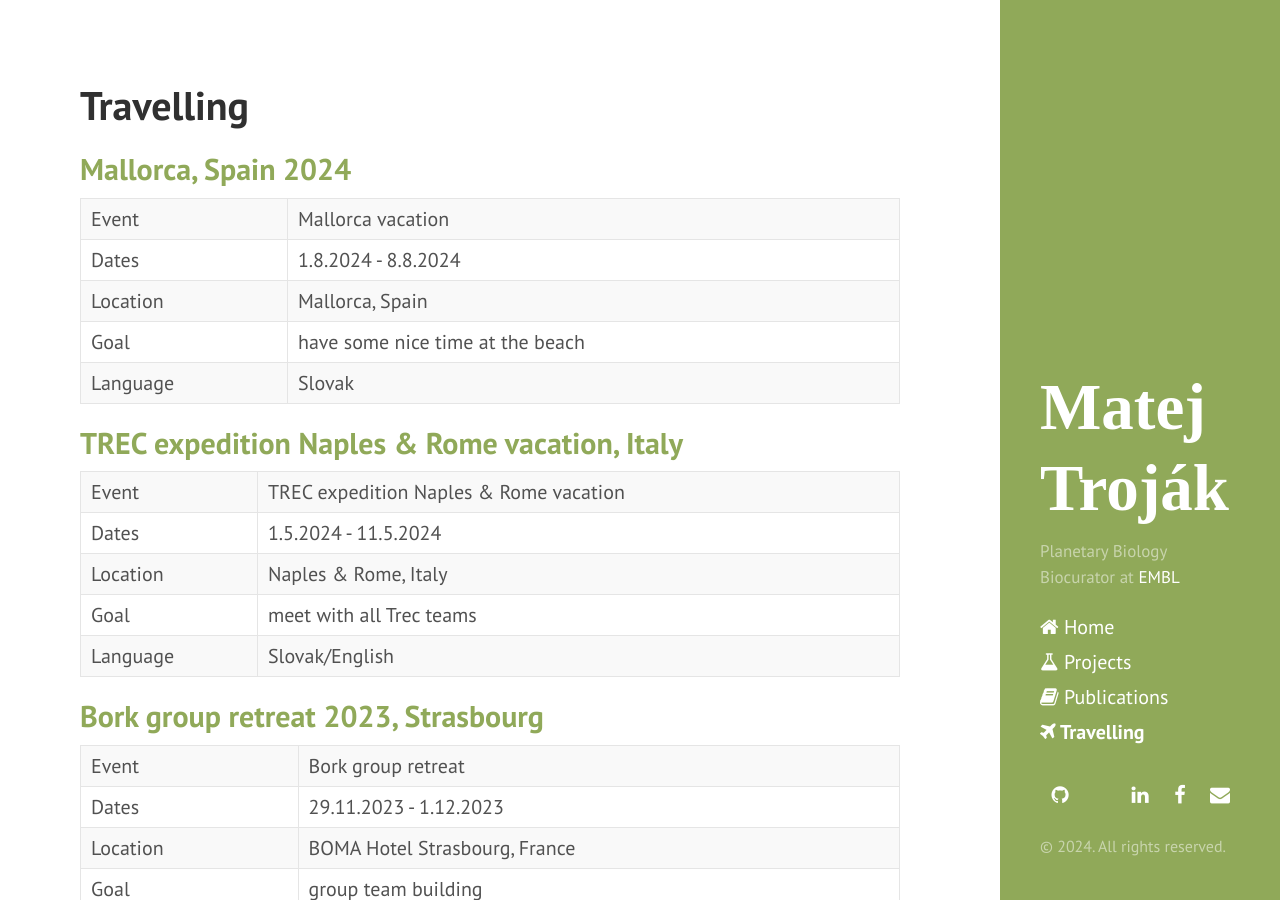
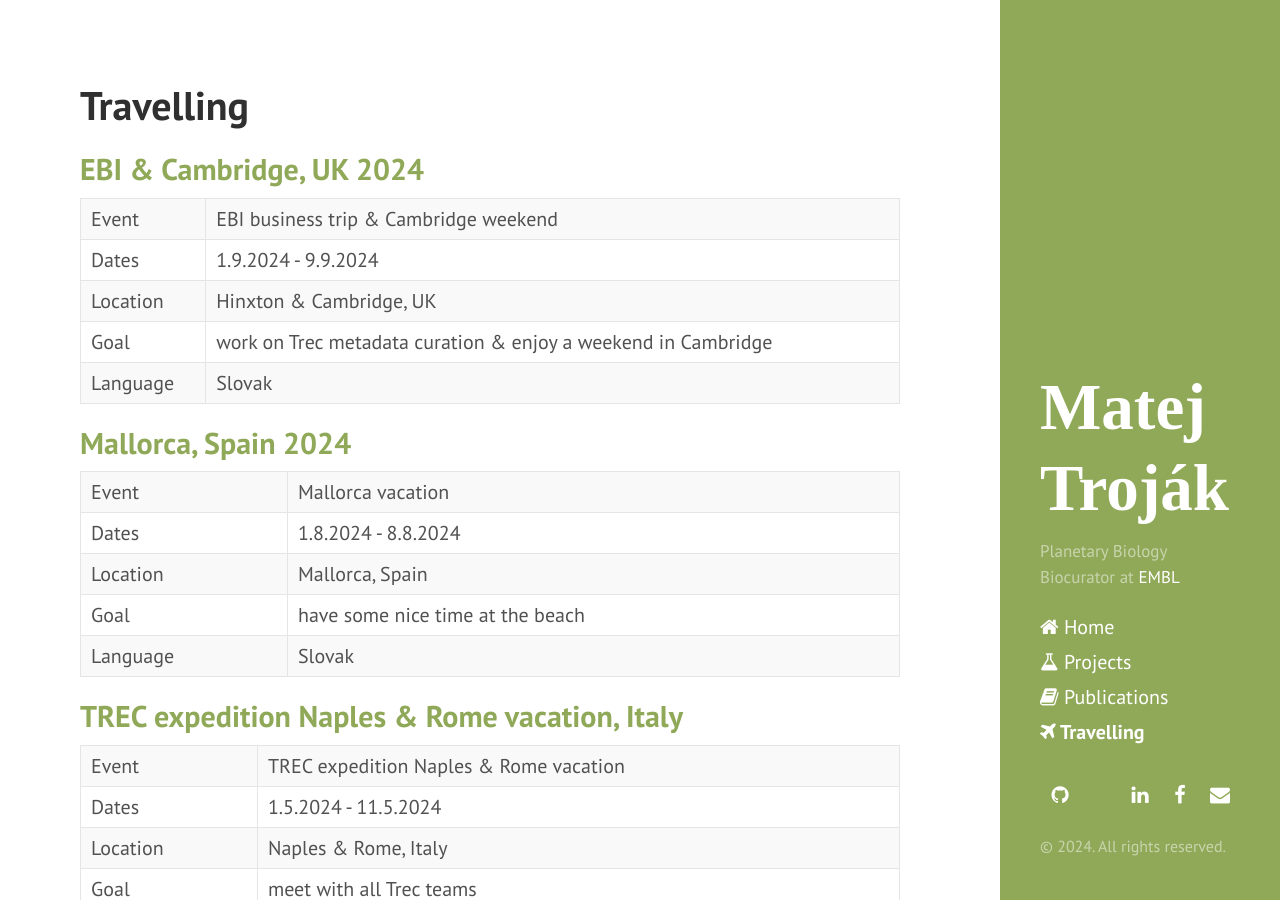
Before and after one commit to xtrojak/xtrojak.github.io, a Jekyll site: the page built from travelling.md, in a window 1280 px wide and 900 px high. Built offline with Jekyll 4.4.1, drawn with Linux system fonts in a browser that asks for light colours; some web fonts are replaced; a style sheet for code colours, icons or effects is not loaded.

Commit message:
Started writing Cambridge 2024

```diff
--- a/travelling.md
+++ b/travelling.md
@@ -2,6 +2,14 @@
 layout: page
 title: Travelling
 ---
+
+## <a href="/travelling/cambridge-2024">EBI & Cambridge, UK 2024</a>
+
+| Event | EBI business trip & Cambridge weekend                                                                                 |
+| Dates | 1.9.2024 - 9.9.2024                                                                                                 |
+| Location | Hinxton & Cambridge, UK                                                                                                |
+| Goal | work on Trec metadata curation & enjoy a weekend in Cambridge                                                                                                |
+| Language | Slovak |
 
 ## <a href="/travelling/mallorca-2024">Mallorca, Spain 2024</a>
 
```
Also changed, not shown: _posts/2024-09-01-cambridge.md (added, +58 -0 lines).
